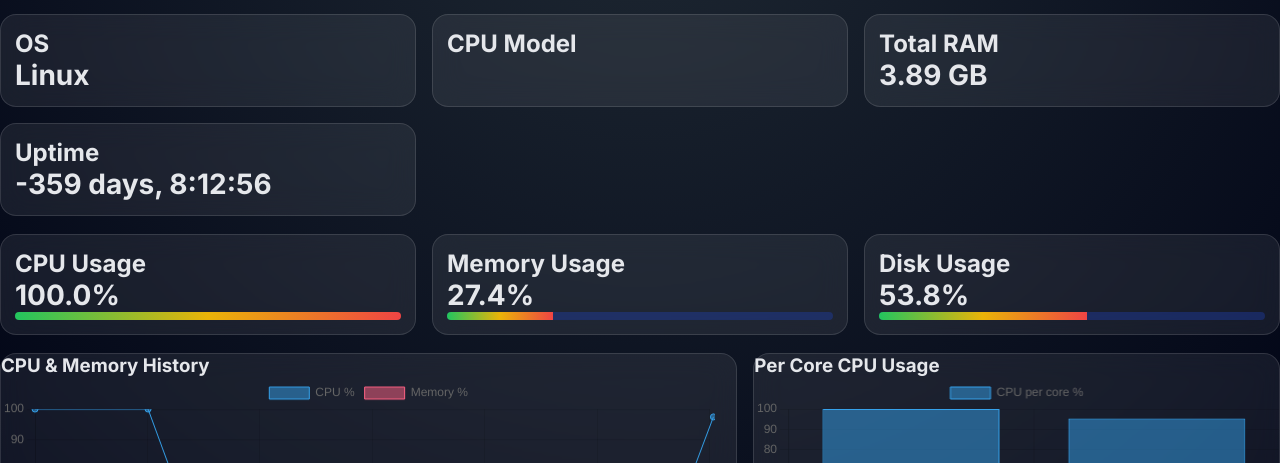
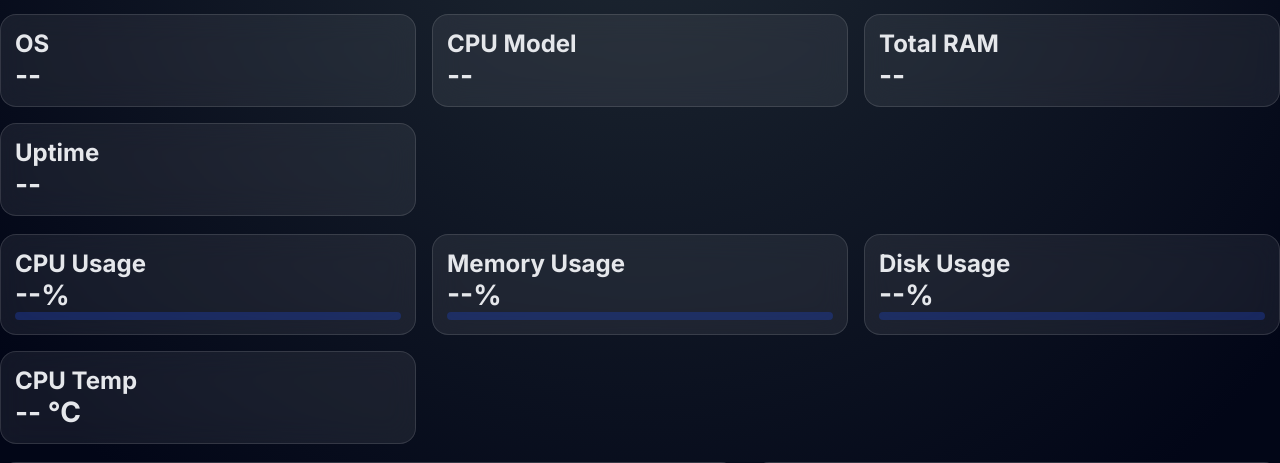
Before and after one commit to bhanuxai/OSPROCESSMONITOR, a Flask app: page / in a window 1280 px wide. Shown: the part 159-622 px from the top of the page. Run offline with Flask 3, Linux system fonts and the light colour scheme.

Commit message:
feat: added CPU temperature monitor card

```diff
--- a/app.py
+++ b/app.py
@@ -32,7 +32,9 @@ def get_system_summary():
         "disk": {
             "total": disk.total,
             "used": disk.used,
-            "percent": disk.percent
+            "percent": disk.percent,
+            "temperature": get_cpu_temp(),
+
         },
         "system": {
             "os": platform.system(),
@@ -41,6 +43,20 @@ def get_system_summary():
             "uptime": str(uptime_delta).split('.')[0]
         }
     }
+
+def get_cpu_temp():
+    try:
+        temps = psutil.sensors_temperatures()
+        if not temps:
+            return None
+
+        for name, entries in temps.items():
+            for entry in entries:
+                if entry.current:
+                    return entry.current
+    except:
+        return None
+
 
 def get_process_list(limit=200):
     processes = []
--- a/static/main.js
+++ b/static/main.js
@@ -67,6 +67,14 @@ function fmtPercent(v) { return v.toFixed(1) + "%"; }
 // ====================================
 // Summary API
 // ====================================
+
+let tempEl = document.getElementById("sys-temp");
+let t = data.temperature;
+
+if (t > 80) tempEl.className = "value hot";
+else if (t > 60) tempEl.className = "value warn";
+else tempEl.className = "value";
+
 async function fetchSummary() {
   const res = await fetch("/api/summary");
   const data = await res.json();
@@ -92,6 +100,9 @@ async function fetchSummary() {
   document.getElementById("mem-meter-fill").style.width = data.memory.percent + "%";
   document.getElementById("disk-value").textContent = fmtPercent(data.disk.percent);
   document.getElementById("disk-meter-fill").style.width = data.disk.percent + "%";
+
+  document.getElementById("sys-temp").textContent =
+  data.temperature ? data.temperature + " °C" : "N/A";
 
   cpuMemChart.update();
   perCoreChart.data.labels = data.per_cpu.map((_, i) => "Core " + i);
--- a/static/styles.css
+++ b/static/styles.css
@@ -302,3 +302,9 @@ th[data-sort]:hover {
   justify-content: space-between;
   margin-top: 12px;
 }
+.value.warn {
+  color: #facc15;
+}
+.value.hot {
+  color: #ef4444;
+}
--- a/templates/index.html
+++ b/templates/index.html
@@ -58,6 +58,11 @@
           <p class="value" id="disk-value">--%</p>
           <div class="meter"><div id="disk-meter-fill" class="meter-fill"></div></div>
         </div>
+        <div class="card glass">
+  <h2>CPU Temp</h2>
+  <p class="value" id="sys-temp">-- °C</p>
+</div>
+
       </section>
 
       <!-- CHARTS -->
@@ -90,6 +95,7 @@
           <div class="table-controls">
             <input type="text" id="process-search" placeholder="Search by name or PID..." />
           </div>
+
         </div>
 
         <div class="table-wrapper">
```
